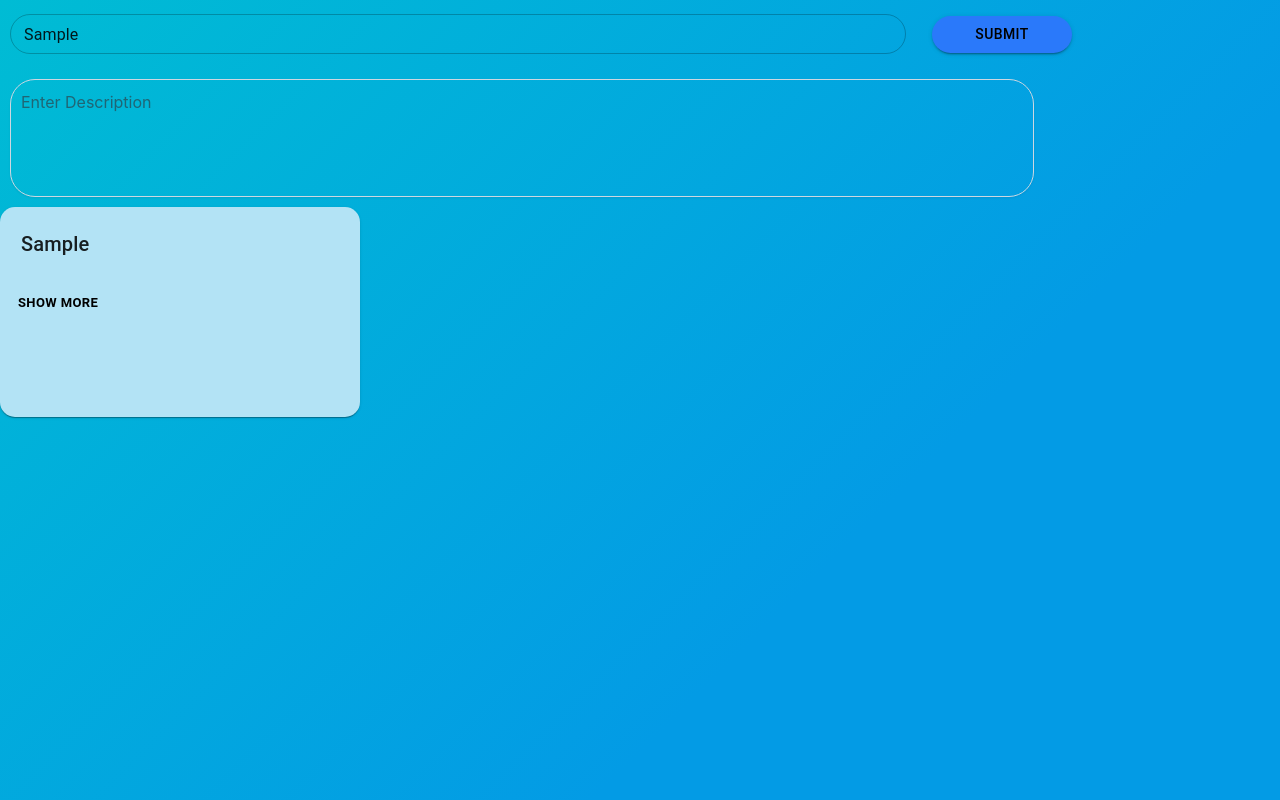
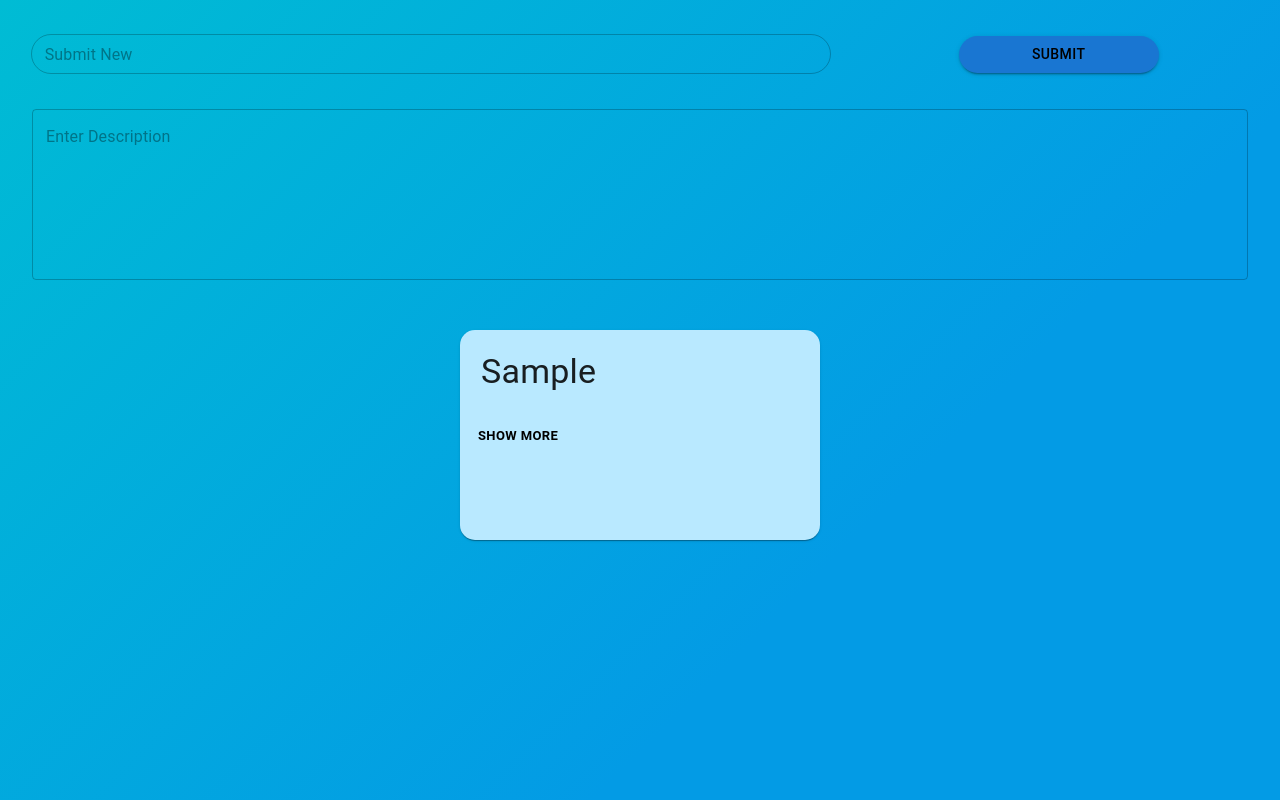
Before and after one commit to fcodelabs/training-web, a React (Create React App) app in the folder dear-diary/: page /home in a window 1280 px wide. Both pictures are taken after typing "Sample" into the empty fields and a click on the button "SUBMIT". Built offline with nearby package versions, Linux system fonts and the light colour scheme.

Commit message:
Implement adding card 1

```diff
--- a/dear-diary/src/App.tsx
+++ b/dear-diary/src/App.tsx
@@ -1,7 +1,7 @@
 import './App.css';
-import { DiaryCard } from './components/DiaryCard';
-import { DiaryHome } from './components/DiaryHome';
-import { DiarySignIn } from './components/DiarySignIn';
+import { DiaryCard } from './components/DiaryCard/DiaryCard';
+import { DiaryHome } from './containers/DiaryHome/DiaryHome';
+import { DiarySignIn } from './containers/DiarySignIn/DiarySignIn';
 import { BrowserRouter as Router, Routes, Route } from 'react-router-dom';
 
 
--- a/dear-diary/src/components/DiaryCard.tsx
+++ b/dear-diary/src/components/DiaryCard/DiaryCard.tsx
@@ -17,15 +17,17 @@ export const DiaryCard = ({ title, username, description }: DiaryCardProps) => {
     return (
         <div>
             <Card sx={{
-                backgroundColor: "#b3e3f5",
+                backgroundColor: "#B9E9FF",
                 width: 350,
                 borderRadius: "15px",
                 padding: "5px",
                 minHeight: 200,
+                fontFamily: "Open Sans"
+
             }}>
                 <CardContent>
                     <Typography
-                        variant='h6'
+                        variant='h4'
                         align='left'>
                         {title}
                     </Typography>
@@ -41,6 +43,7 @@ export const DiaryCard = ({ title, username, description }: DiaryCardProps) => {
                         variant='body1'
                         fontSize='14px'
                         align='left'
+                        color='rgba(0, 0, 0, 0.87)'
                         gutterBottom>
                         {showMore ? description : description.slice(0, 100)}
                     </Typography>
@@ -60,5 +63,4 @@ export const DiaryCard = ({ title, username, description }: DiaryCardProps) => {
         </div>
     )
 
-
 }
--- a/dear-diary/src/components/DiaryHome.tsx
+++ /dev/null
@@ -1,82 +0,0 @@
-import { Box, Button, Grid, TextField } from '@mui/material'
-import Textarea from '@mui/joy/Textarea';
-import { useLocation } from 'react-router-dom';
-import { useState } from 'react';
-import { DiaryCard } from './DiaryCard';
-
-export const DiaryHome = () => {
-    const location = useLocation();
-    const { nickname } = location.state?.nickname || '';
-
-    const [submitText, setSubmitText] = useState('');
-    const [description, setDescription] = useState('');
-    const [submitted, setSubmitted] = useState(false);
-
-    function handleSubmit() {
-        console.log(submitText);
-        console.log(description);
-        setSubmitted(true);
-
-    }
-
-    return (
-        <Box sx={{
-            backgroundImage: 'linear-gradient(-45deg, #039BE5 0%, #039BE5 33%, #00BCD4 100%)',
-            backgroundAttachment: 'fixed',
-            display: 'flex',
-            justifyContent: 'center',
-            // alignItems: 'center',
-            height: '100vh',
-            width: '100%'
-        }}>
-            <Box sx={{ width: '100%' }}>
-                <Grid container direction={'column'} >
-                    <Grid container direction={'row'} alignItems='center'>
-                        <TextField
-                            placeholder='Submit New'
-                            variant='outlined'
-                            InputProps={{
-                                style: {
-                                    borderRadius: 25,
-                                    width: '70vw',
-                                    height: '40px',
-                                    margin: 10,
-                                    background: 'transparent',
-                                    border: '0',
-                                },
-                            }}
-                            value={submitText}
-                            onChange={(e) => setSubmitText(e.target.value)}
-                        />
-                        <Button
-                            variant='contained'
-                            sx={{
-                                color: 'black',
-                                borderRadius: 25,
-                                width: '140px',
-                                margin: 2,
-                                size: 'small',
-                                backgroundColor: '#2a79fa'
-                            }}
-                            onClick={handleSubmit}>
-                            Submit</Button>
-                    </Grid>
-                    <Textarea
-                        placeholder='Enter Description'
-                        style={{ borderRadius: '25px', backgroundColor: 'transparent', margin: '10px', padding: '10px', width: '80%' }}
-                        minRows={4}
-                        value={description}
-                        onChange={(e) => setDescription(e.target.value)}
-                    />
-                    {submitted && (<DiaryCard
-                        title={submitText}
-                        username={nickname}
-                        description={description}
-                        />
-                    )}
-                </Grid>
-            </Box>
-        </Box >
-
-    )
-}
--- /dev/null
+++ b/dear-diary/src/containers/DiaryHome/DiaryHome.tsx
@@ -0,0 +1,148 @@
+import { Box, Button, Grid, TextField, Typography, makeStyles } from '@mui/material'
+import Textarea from '@mui/joy/Textarea';
+import { useLocation } from 'react-router-dom';
+import { useState } from 'react';
+import { DiaryCard } from '../../components/DiaryCard/DiaryCard';
+
+type DiaryEntry = {
+    title: string;
+    username: string;
+    description: string;
+};
+
+export const DiaryHome = () => {
+    const location = useLocation();
+    const { nickname } = location.state?.nickname || '';
+
+
+    const [submitText, setSubmitText] = useState('');
+    const [description, setDescription] = useState('');
+    const [submitted, setSubmitted] = useState(false);
+    const [error, setError] = useState(false);
+    const [diaryEntries, setDiaryEntries] = useState<DiaryEntry[]>([]);
+
+    function handleSubmit() {
+        if (submitText.trim() === '' && description.trim() === '') {
+            setError(true);
+        } else {
+            setSubmitted(true);
+            setDiaryEntries((prevEntries) => [
+                ...prevEntries,
+                {
+                    title: submitText,
+                    username: nickname,
+                    description: description,
+                },
+            ]);
+            setSubmitText('');
+            setDescription('');
+            setError(false);
+        }
+    }
+
+    return (
+        <Box sx={{
+            backgroundImage: 'linear-gradient(-45deg, #039BE5 0%, #039BE5 33%, #00BCD4 100%)',
+            backgroundAttachment: 'fixed',
+            backgroundSize: 'cover',
+            display: 'flex',
+            justifyContent: 'center',
+            width: '100%',
+            overflowX: 'hidden',
+            minHeight: '100vh',
+            overflowY: 'auto'
+
+        }}>
+            <Box sx={{
+                width: '100%',
+                margin: '20px',
+                display: 'flex',
+                flexDirection: 'column',
+                alignItems: 'center'
+            }}>
+                <Grid container direction={'column'} >
+                    <Grid
+                        container direction={'row'}
+                        alignItems='center'
+                        justifyContent='center'
+                        width='100%'>
+
+                        <Grid item xs={8} alignItems='center'>
+                            <TextField
+                                placeholder='Submit New'
+                                variant='outlined'
+                                InputProps={{
+                                    style: {
+                                        borderRadius: 25,
+                                        width: '800px',
+                                        height: '40px',
+                                        margin: 2,
+                                        background: 'transparent',
+                                        border: '0',
+                                    },
+                                }}
+                                value={submitText}
+                                onChange={(e) => setSubmitText(e.target.value)}
+                            />
+                        </Grid>
+                        <Grid item xs={4}>
+
+                            <Button
+                                variant='contained'
+                                color='primary'
+                                sx={{
+                                    color: 'black',
+                                    borderRadius: 25,
+                                    width: '100%',
+                                    maxWidth: 200,
+                                    margin: 2,
+                                    size: 'small',
+                                    // backgroundColor: '#2a79fa'
+                                }}
+                                onClick={handleSubmit}>
+                                Submit</Button>
+                        </Grid>
+                    </Grid>
+                    <Grid container justifyContent='center'>
+                        <Grid item xs={12}>
+                            <TextField
+                                placeholder='Enter Description'
+                                style={{
+                                    borderRadius: '25px',
+                                    backgroundColor: 'transparent',
+                                    margin: '10px',
+                                    padding: '10px',
+                                    width: '95vw'
+                                }}
+                                multiline
+                                rows={6}
+                                value={description}
+                                onChange={(e) => setDescription(e.target.value)}
+                            />
+                            {error && submitted && (
+                                <Box sx={{ textAlign: 'center', marginTop: '10px', marginLeft: '10px' }}>
+                                    <Typography variant='body1' color='error' fontSize='12' align='left'>
+                                        Error: Please provide a title or description.
+                                    </Typography>
+                                </Box>
+                            )}
+                        </Grid>
+                    </Grid>
+                    {diaryEntries.length > 0 && (
+                        <Box sx={{ display: 'flex', flexWrap: 'wrap', justifyContent: 'center', marginTop: '20px' }}>
+                            {diaryEntries.map((entry, index) => (
+                                <Box key={index} sx={{ margin: '10px' }}>
+                                    <DiaryCard
+                                        title={entry.title}
+                                        username={entry.username}
+                                        description={entry.description}
+                                    />
+                                </Box>
+                            ))}
+                        </Box>
+                    )}
+                </Grid>
+            </Box >
+        </Box>
+    )
+}
--- a/dear-diary/src/components/DiarySignIn.tsx
+++ b/dear-diary/src/containers/DiarySignIn/DiarySignIn.tsx
@@ -10,7 +10,7 @@ import {
 } from "@mui/material"
 import ArrowForwardIcon from "@mui/icons-material/ArrowForward";
 import { useState } from "react";
-import { generateRandomNickname } from "../utils/signin";
+import { generateRandomNickname } from "../../utils/GenerateRandomNames";
 import { useNavigate } from "react-router-dom";
 
 
```
Also changed, not shown: dear-diary/src/utils/GenerateRandomNames.tsx (renamed from dear-diary/src/utils/signin.ts).
